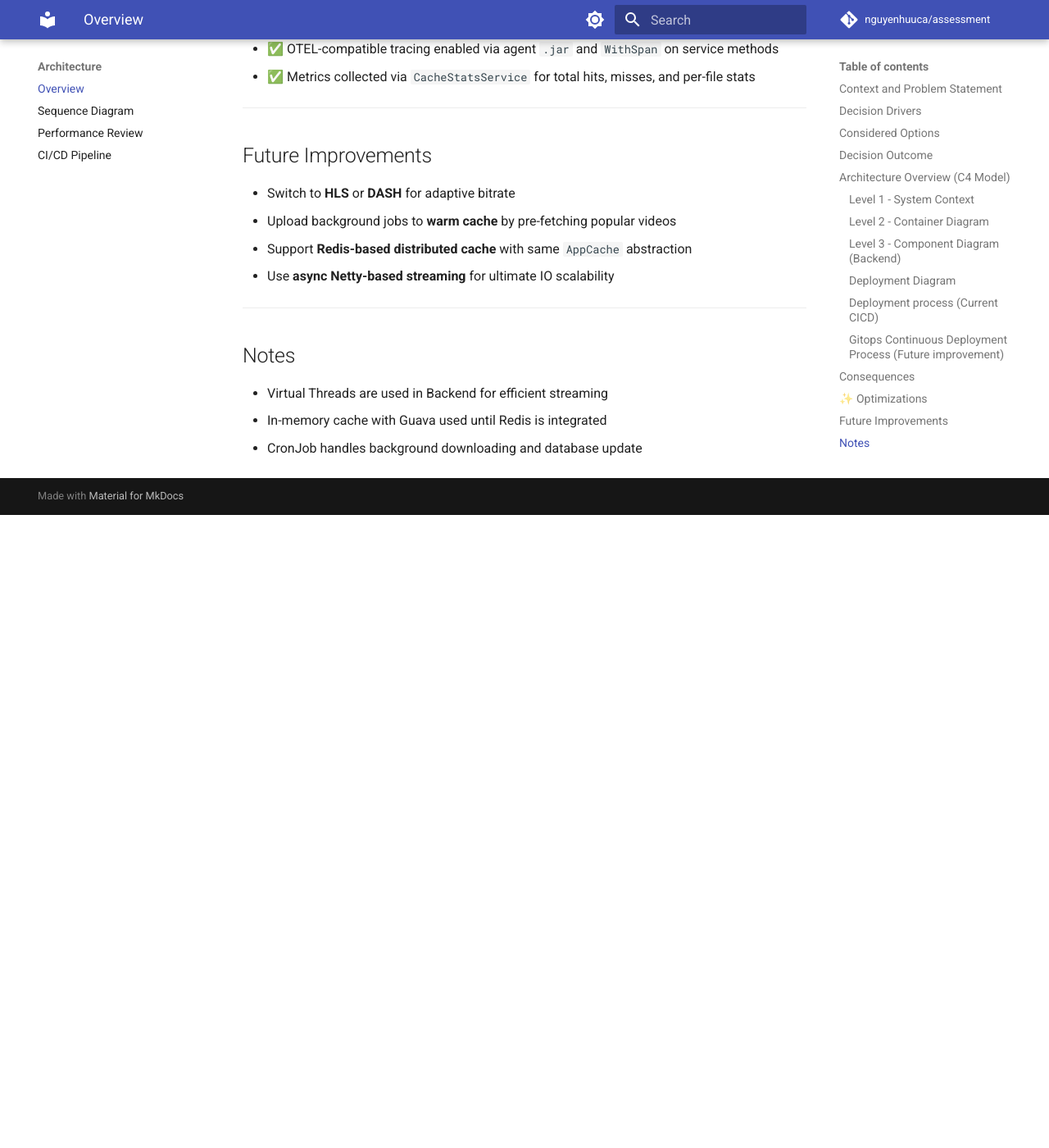
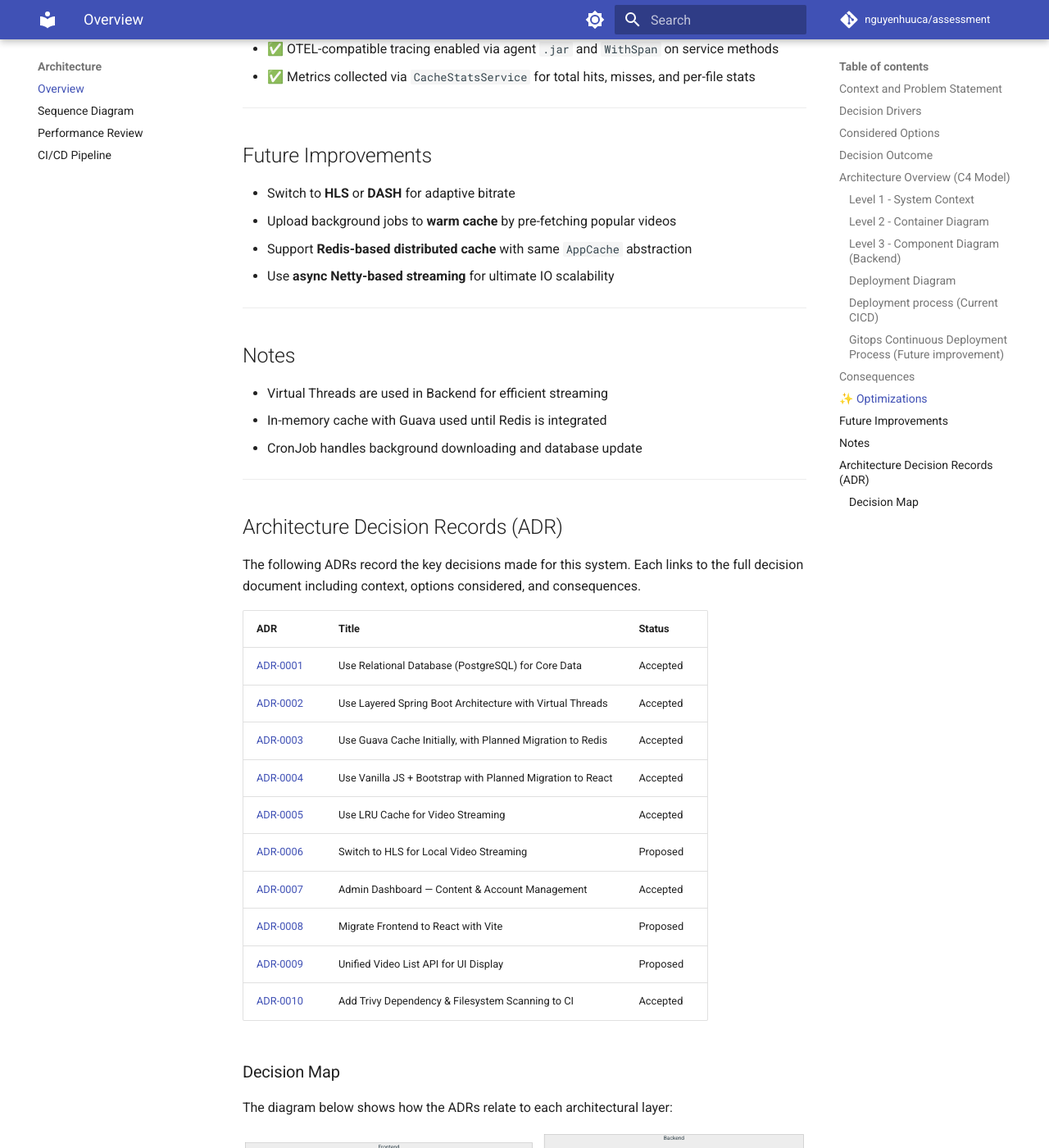
Before and after one commit to nguyenhuuca/assessment, an MkDocs documentation site: the page built from docs/Video Streaming System Architecture.md, in a window 1280 px wide and 1400 px high, scrolled down 6810 px. Shown: the whole window at 82% size. Built offline with MkDocs 1.6.1 and Material for MkDocs 9.7.7, drawn with Linux system fonts in a browser that asks for light colours; comment, search, counter and statistics services are not loaded; before the commit the page ends 7438 px from its top, so only the background shows below that.

Commit message:
docs: add ADR reference table and decision map to architecture doc
Add a new section at the bottom of the architecture overview linking all
10 ADRs with their status, plus a Mermaid decision map showing how each
ADR relates to its architectural layer (data, backend, frontend).

Co-Authored-By: Claude Sonnet 4.6 <noreply@anthropic.com>

````diff
--- a/docs/Video Streaming System Architecture.md
+++ b/docs/Video Streaming System Architecture.md
@@ -108,3 +108,57 @@ Adopt Spring Boot monolith with clearly defined layers and caching mechanism, an
 - Virtual Threads are used in Backend for efficient streaming
 - In-memory cache with Guava used until Redis is integrated
 - CronJob handles background downloading and database update
+
+---
+
+## Architecture Decision Records (ADR)
+
+The following ADRs record the key decisions made for this system. Each links to the full decision document including context, options considered, and consequences.
+
+| ADR | Title | Status |
+|-----|-------|--------|
+| [ADR-0001](adr/0001-use-relational-database.md) | Use Relational Database (PostgreSQL) for Core Data | Accepted |
+| [ADR-0002](adr/0002-backend-architecture.md) | Use Layered Spring Boot Architecture with Virtual Threads | Accepted |
+| [ADR-0003](adr/0003-use-cache.md) | Use Guava Cache Initially, with Planned Migration to Redis | Accepted |
+| [ADR-0004](adr/0004-frontend-structure.md) | Use Vanilla JS + Bootstrap with Planned Migration to React | Accepted |
+| [ADR-0005](adr/0005-use_lru_cache_video_streaming.md) | Use LRU Cache for Video Streaming | Accepted |
+| [ADR-0006](adr/0006-hls-video-streaming.md) | Switch to HLS for Local Video Streaming | Proposed |
+| [ADR-0007](adr/0007-admin-dashboard.md) | Admin Dashboard — Content & Account Management | Accepted |
+| [ADR-0008](adr/0008-react-migration.md) | Migrate Frontend to React with Vite | Proposed |
+| [ADR-0009](adr/0009-unified-video-list-api.md) | Unified Video List API for UI Display | Proposed |
+| [ADR-0010](adr/0010-trivy-container-scanning.md) | Add Trivy Dependency & Filesystem Scanning to CI | Accepted |
+
+### Decision Map
+
+The diagram below shows how the ADRs relate to each architectural layer:
+
+```mermaid
+graph TD
+    subgraph "Data Layer"
+        ADR1[ADR-0001<br/>PostgreSQL]
+    end
+
+    subgraph "Backend"
+        ADR2[ADR-0002<br/>Spring Boot + Virtual Threads]
+        ADR3[ADR-0003<br/>Guava Cache → Redis]
+        ADR5[ADR-0005<br/>LRU Cache for Streaming]
+        ADR6[ADR-0006<br/>HLS Streaming]
+        ADR7[ADR-0007<br/>Admin Dashboard]
+        ADR10[ADR-0010<br/>Trivy CI Scanning]
+    end
+
+    subgraph "Frontend"
+        ADR4[ADR-0004<br/>Vanilla JS → React]
+        ADR8[ADR-0008<br/>React + Vite Migration]
+        ADR9[ADR-0009<br/>Unified Video List API]
+    end
+
+    ADR2 --> ADR1
+    ADR3 --> ADR2
+    ADR5 --> ADR3
+    ADR6 --> ADR5
+    ADR7 --> ADR2
+    ADR8 --> ADR4
+    ADR9 --> ADR8
+    ADR10 --> ADR2
+```
````
